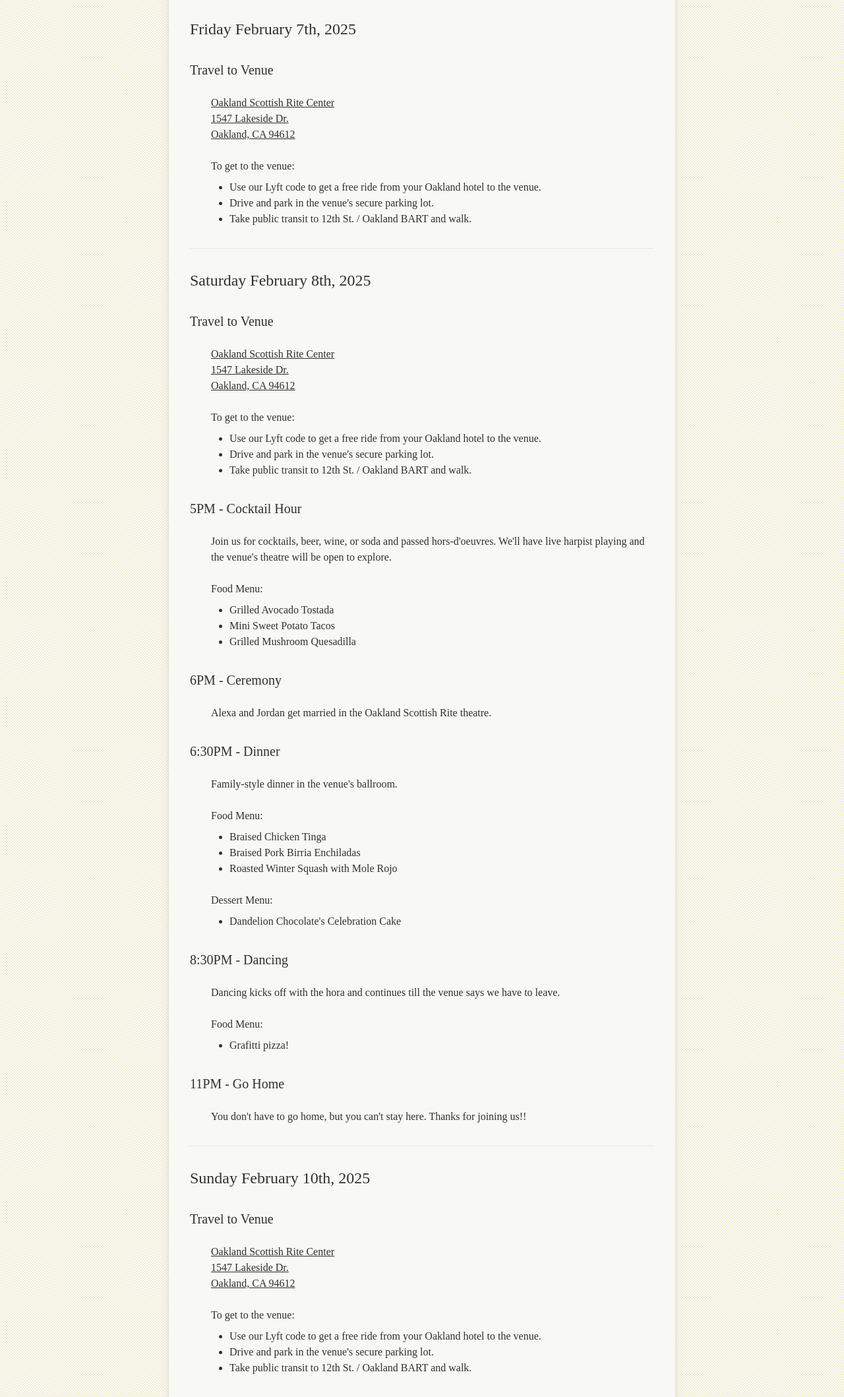
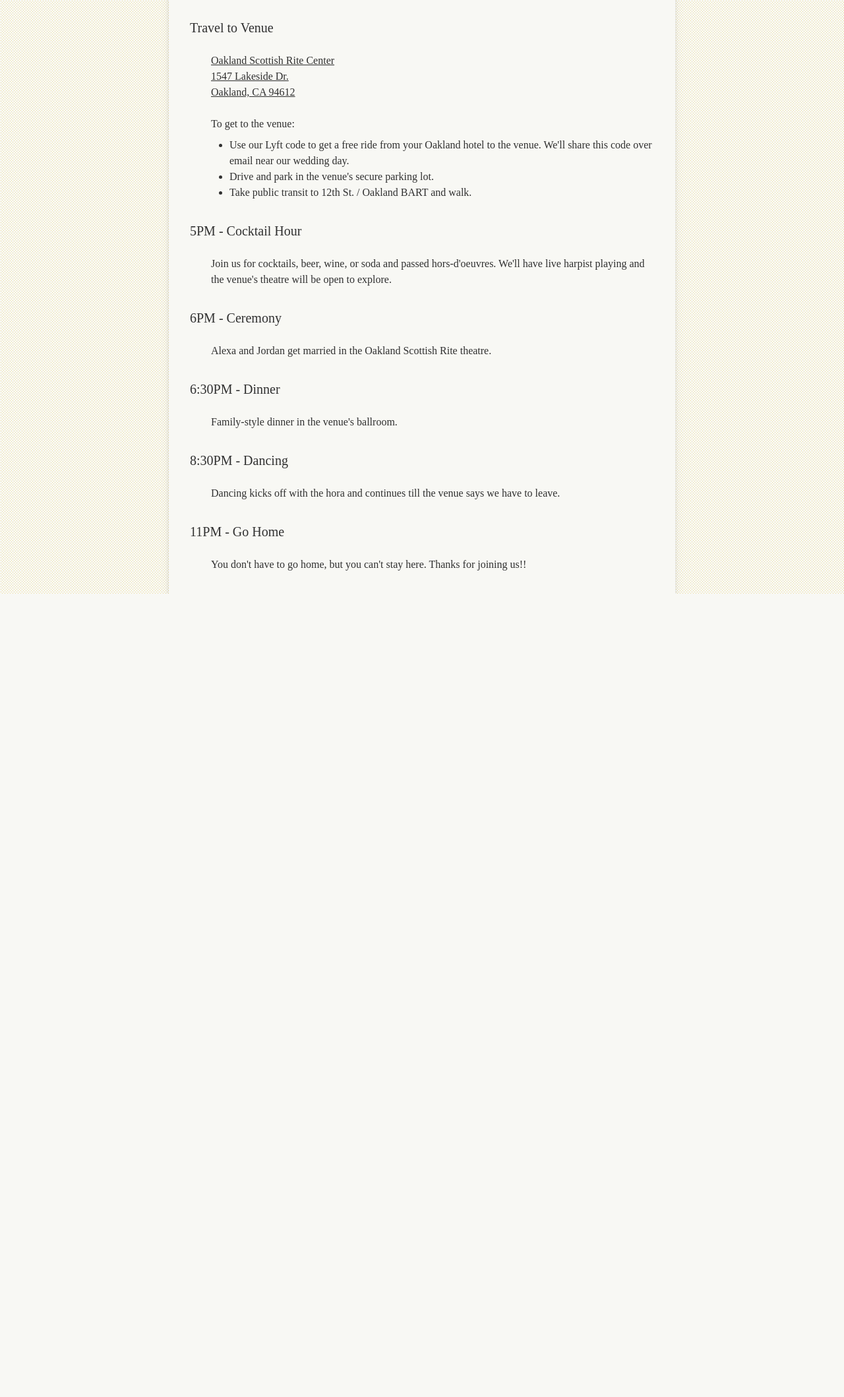
Before and after one commit to jplace/lexjor-wedding, an Eleventy site: page src/site/schedule.njk in a window 1280 px wide. Shown: the part 250-2368 px from the top of the page at 66% size. After the commit the page ends 1150 px from the top, so only its background shows below. Built offline with nearby package versions, Linux system fonts and the light colour scheme; Eleventy itself is replaced by a stand-in of ours; files that its build step writes are made by us from their sources; a web font is replaced by a local one; what js-beautify, postcss-prettify, posthtml would draw is missing.

Commit message:
better schedule

```diff
--- a/src/site/_includes/layouts/_page.njk
+++ b/src/site/_includes/layouts/_page.njk
@@ -9,10 +9,10 @@ layout: layouts/_base.njk
         </header>
         <nav class="mx-8 jacques-francois-regular">
             <ul class="flex justify-center gap-4 md:gap-16  border-lisbon-green">
-                <li><a class="block pb-1 border-b-2 border-transparent hover:border-lisbon-green transition-all" href="/">Home</a></li>
-                <li><a class="block pb-1 border-b-2 border-transparent hover:border-lisbon-green transition-all" href="/schedule">Schedule</a></li>
-                <li><a class="block pb-1 border-b-2 border-transparent hover:border-lisbon-green transition-all" href="/travel">Travel</a></li>
-                <li><a class="block pb-1 border-b-2 border-transparent hover:border-lisbon-green transition-all" href="/#">Registry</a></li>
+                <li><a class="block pb-1 border-b-2 border-transparent hover:border-lisbon-green focus:border-lisbon-green outline-none transition-all" href="/">Home</a></li>
+                <li><a class="block pb-1 border-b-2 border-transparent hover:border-lisbon-green focus:border-lisbon-green outline-none transition-all" href="/schedule">Schedule</a></li>
+                <li><a class="block pb-1 border-b-2 border-transparent hover:border-lisbon-green focus:border-lisbon-green outline-none transition-all" href="/travel">Travel</a></li>
+                <li><a class="block pb-1 border-b-2 border-transparent hover:border-lisbon-green focus:border-lisbon-green outline-none transition-all" href="/#">Registry</a></li>
             </ul>
         </nav>
         {{ content | safe }}
--- a/src/site/index.njk
+++ b/src/site/index.njk
@@ -5,7 +5,7 @@ title: Home - LexJor 2025
 <main class="mt-8 jacques-francois-regular">
     <div class="tree-kiss" style="aspect-ratio: 3648 / 4621;">
         <div class="flex justify-center pt-8">
-            <a class="block py-3 hover:py-4 md:py-4 md:hover:py-5 px-12 hover:px-14 md:px-14 md:hover:px-16 rounded-xl text-lg md:text-xl golden-swirl drop-shadow-md" href="#">
+            <a class="block py-3 md:py-4 px-12 md:px-14 rounded-xl text-lg md:text-xl golden-swirl drop-shadow-md hover:drop-shadow-lg focus:drop-shadow-lg transition-all hover:-translate-y-1 focus:-translate-y-1" href="#">
                 RSVP
             </a>
         </div>
--- a/src/site/schedule.njk
+++ b/src/site/schedule.njk
@@ -3,9 +3,9 @@ layout: layouts/_page.njk
 title: Home - LexJor 2025
 ---
 <main class="mx-8 my-8 jacques-francois-regular space-y-8">
-    <section>
-        <h2 class="text-2xl">Friday February 7th, 2025</h2>
-    </section>
+    {# <section>
+        <h2 class="text-2xl">Saturday February 8th, 2025</h2>
+    </section> #}
     <section class="ml-8 space-y-6">
         <h3 class="text-xl -ml-8">Travel to Venue</h3>
         <div>
@@ -20,31 +20,7 @@ title: Home - LexJor 2025
         <div>
             <p>To get to the venue:</p>
             <ul class="ml-7 my-2">
-                <li class="list-disc">Use our Lyft code to get a free ride from your Oakland hotel to the venue.</li>
-                <li class="list-disc">Drive and park in the venue's secure parking lot.</li>
-                <li class="list-disc">Take public transit to 12th St. / Oakland BART and walk.</li>
-            </ul>
-        </div>
-    </section>
-    <hr>
-    <section>
-        <h2 class="text-2xl">Saturday February 8th, 2025</h2>
-    </section>
-    <section class="ml-8 space-y-6">
-        <h3 class="text-xl -ml-8">Travel to Venue</h3>
-        <div>
-            <p class="">
-                <a class="underline" href="https://maps.app.goo.gl/UuRYhakBeEs4DDPW6">
-                    Oakland Scottish Rite Center<br>
-                    1547 Lakeside Dr.<br>
-                    Oakland, CA 94612
-                </a>
-            </p>
-        </div>
-        <div>
-            <p>To get to the venue:</p>
-            <ul class="ml-7 my-2">
-                <li class="list-disc">Use our Lyft code to get a free ride from your Oakland hotel to the venue.</li>
+                <li class="list-disc">Use our Lyft code to get a free ride from your Oakland hotel to the venue. We'll share this code over email near our wedding day.</li>
                 <li class="list-disc">Drive and park in the venue's secure parking lot.</li>
                 <li class="list-disc">Take public transit to 12th St. / Oakland BART and walk.</li>
             </ul>
@@ -57,14 +33,14 @@ title: Home - LexJor 2025
                 Join us for cocktails, beer, wine, or soda and passed hors-d'oeuvres. We'll have live harpist playing and the venue's theatre will be open to explore.
             </p>
         </div>
-        <div>
+        {# <div>
             <p>Food Menu:</p>
             <ul class="ml-7 my-2">
                 <li class="list-disc">Grilled Avocado Tostada</li>
                 <li class="list-disc">Mini Sweet Potato Tacos</li>
                 <li class="list-disc">Grilled Mushroom Quesadilla</li>
             </ul>
-        </div>
+        </div> #}
     </section>
     <section class="ml-8 space-y-6">
         <h3 class="text-xl -ml-8">6PM - Ceremony</h3>
@@ -77,20 +53,20 @@ title: Home - LexJor 2025
         <p>
             Family-style dinner in the venue's ballroom.
         </p>
-        <div>
+        {# <div>
             <p>Food Menu:</p>
             <ul class="ml-7 my-2">
                 <li class="list-disc">Braised Chicken Tinga</li>
                 <li class="list-disc">Braised Pork Birria Enchiladas</li>
                 <li class="list-disc">Roasted Winter Squash with Mole Rojo</li>
             </ul>
-        </div>
-        <div>
+        </div> #}
+        {# <div>
             <p>Dessert Menu:</p>
             <ul class="ml-7 my-2">
                 <li class="list-disc">Dandelion Chocolate's Celebration Cake</li>
             </ul>
-        </div>
+        </div> #}
     </section>
     <section class="ml-8 space-y-6">
         <h3 class="text-xl -ml-8">8:30PM - Dancing</h3>
@@ -99,39 +75,15 @@ title: Home - LexJor 2025
                 Dancing kicks off with the hora and continues till the venue says we have to leave.
             </p>
         </div>
-        <div>
+        {# <div>
             <p>Food Menu:</p>
             <ul class="ml-7 my-2">
                 <li class="list-disc">Grafitti pizza!</li>
             </ul>
-        </div>
+        </div> #}
     </section>
     <section class="ml-8 space-y-6">
         <h3 class="text-xl -ml-8">11PM - Go Home</h3>
         <p>You don't have to go home, but you can't stay here. Thanks for joining us!!</p>
     </section>
-    <hr>
-    <section>
-        <h2 class="text-2xl">Sunday February 10th, 2025</h2>
-    </section>
-    <section class="ml-8 space-y-6">
-        <h3 class="text-xl -ml-8">Travel to Venue</h3>
-        <div>
-            <p class="">
-                <a class="underline" href="https://maps.app.goo.gl/UuRYhakBeEs4DDPW6">
-                    Oakland Scottish Rite Center<br>
-                    1547 Lakeside Dr.<br>
-                    Oakland, CA 94612
-                </a>
-            </p>
-        </div>
-        <div>
-            <p>To get to the venue:</p>
-            <ul class="ml-7 my-2">
-                <li class="list-disc">Use our Lyft code to get a free ride from your Oakland hotel to the venue.</li>
-                <li class="list-disc">Drive and park in the venue's secure parking lot.</li>
-                <li class="list-disc">Take public transit to 12th St. / Oakland BART and walk.</li>
-            </ul>
-        </div>
-    </section>
 </main>
```
